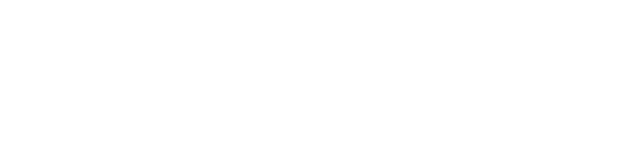
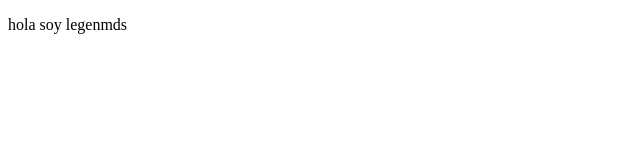
Before and after one commit to Luis-Jop/colocarle_video_de_fondo_a_tu_paginaweb, a plain HTML site: page index.html in a window 1280 px wide. Shown: the whole page, without its empty margins (0-640 px from the left). Drawn offline with Linux system fonts and the light colour scheme.

Commit message:
coloque un p

```diff
--- a/index.html
+++ b/index.html
@@ -6,6 +6,6 @@
     <title>mi primer push de git </title>
 </head>
 <body>
-
+    <p>hola soy legenmds</p>
 </body>
 </html>
```
